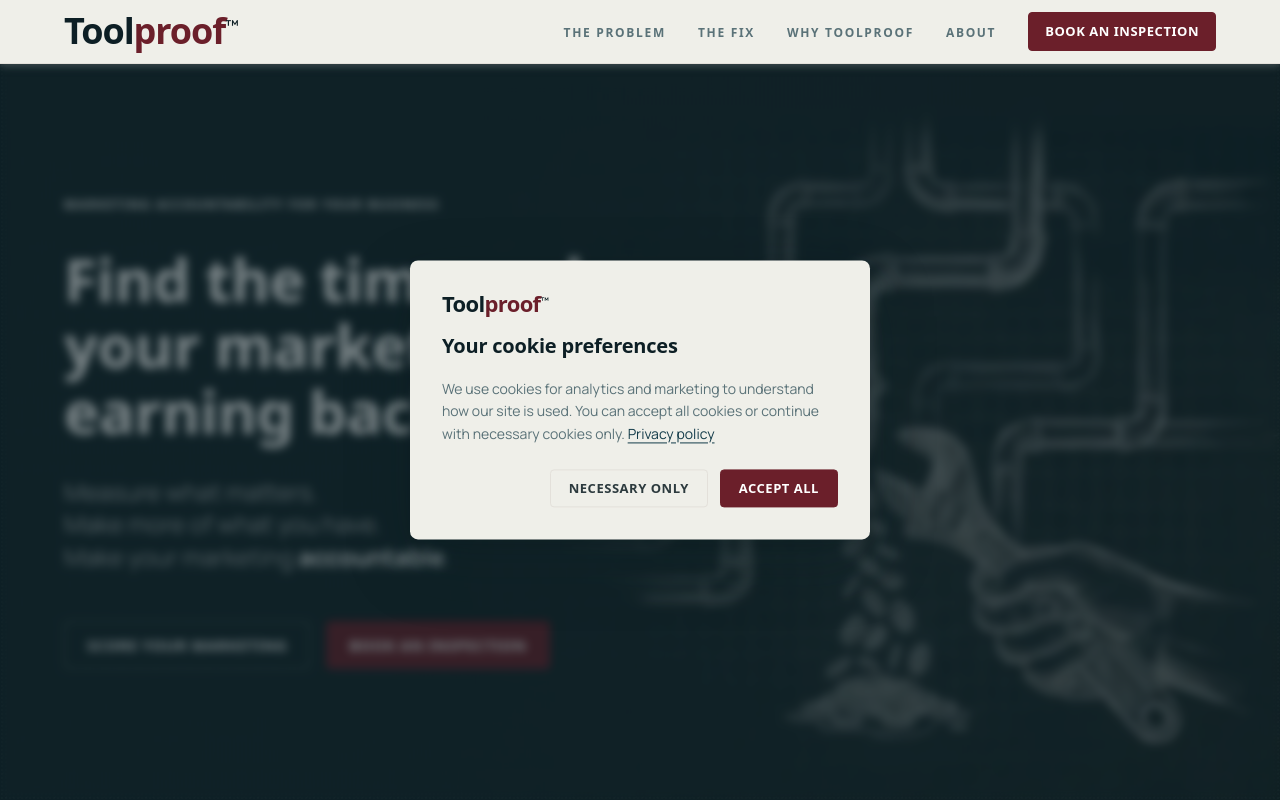
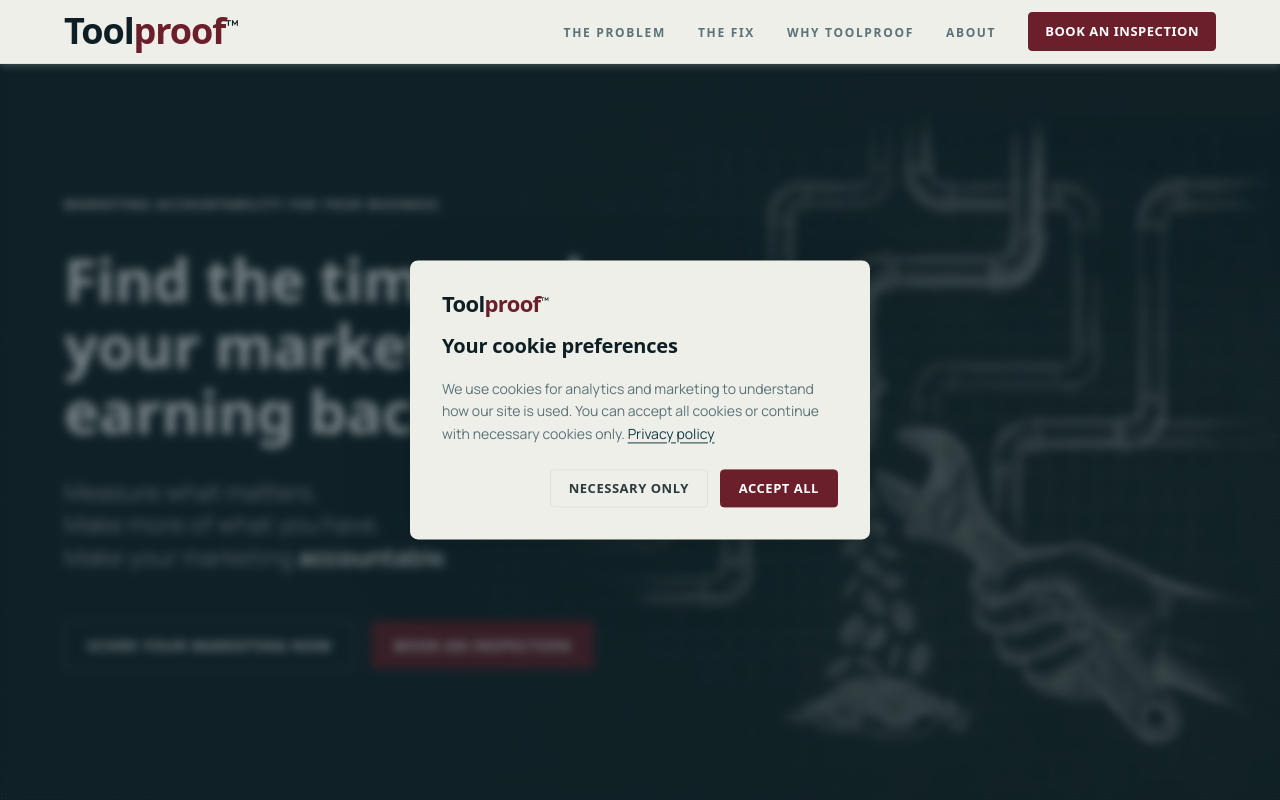
Before and after one commit to toolproofcomau/toolproof.com.au, a plain HTML site: page index.html in a window 1280 px wide. Shown: the top 800 px of the page. Drawn offline with Linux system fonts and the light colour scheme; a web font is replaced by a local one.

Commit message:
button change to score your marketing

```diff
--- a/index.html
+++ b/index.html
@@ -79,7 +79,7 @@
                 <h1 class="tp-hero__headline">Find the time and money your marketing isn't earning back.</h1>
                 <p class="tp-hero__lead">Measure what matters. <br />Make more of what you have. <br />Make your marketing <strong>accountable</strong>.</p>
                 <div class="tp-hero__actions">
-                    <a class="tp-btn tp-btn--ghost" href="/proof-score/">Score your marketing</a>
+                    <a class="tp-btn tp-btn--ghost" href="/proof-score/">Score your marketing now</a>
                     <a class="tp-btn tp-btn--emphasis" href="tel:+61439612398">Book an Inspection</a>
                 </div>
             </div>
@@ -243,12 +243,12 @@
                 <div class="tp-closing__options">
                     <p class="tp-closing__options-intro">Two ways to begin, depending on how ready you are:</p>
                     <ul class="tp-closing__options-list">
-                        <li><strong>Score your marketing in 5 minutes.</strong> A free Pre-Inspection that shows where you stand. No cost, no obligation, and no sales call unless you ask for one.</li>
+                        <li><strong>Score your marketing now.</strong> A free Pre-Inspection that shows where you stand. No cost, no obligation, and no sales call unless you ask for one.</li>
                         <li><strong>Book an Inspection.</strong> A detailed read on your tools and your results, with a clear plan for what to fix first.</li>
                     </ul>
                 </div>
                 <div class="tp-closing__actions">
-                    <a class="tp-btn tp-btn--ghost" href="/proof-score/">Score your marketing in 5 minutes</a>
+                    <a class="tp-btn tp-btn--ghost" href="/proof-score/">Score your marketing now</a>
                     <a class="tp-btn tp-btn--emphasis" href="tel:+61439612398">Book an Inspection</a>
                 </div>
                 <p class="tp-closing__note">We're based in Karratha, Western Australia and work with local owners who want straight answers. You'll talk to a person, not a form.</p>
```
